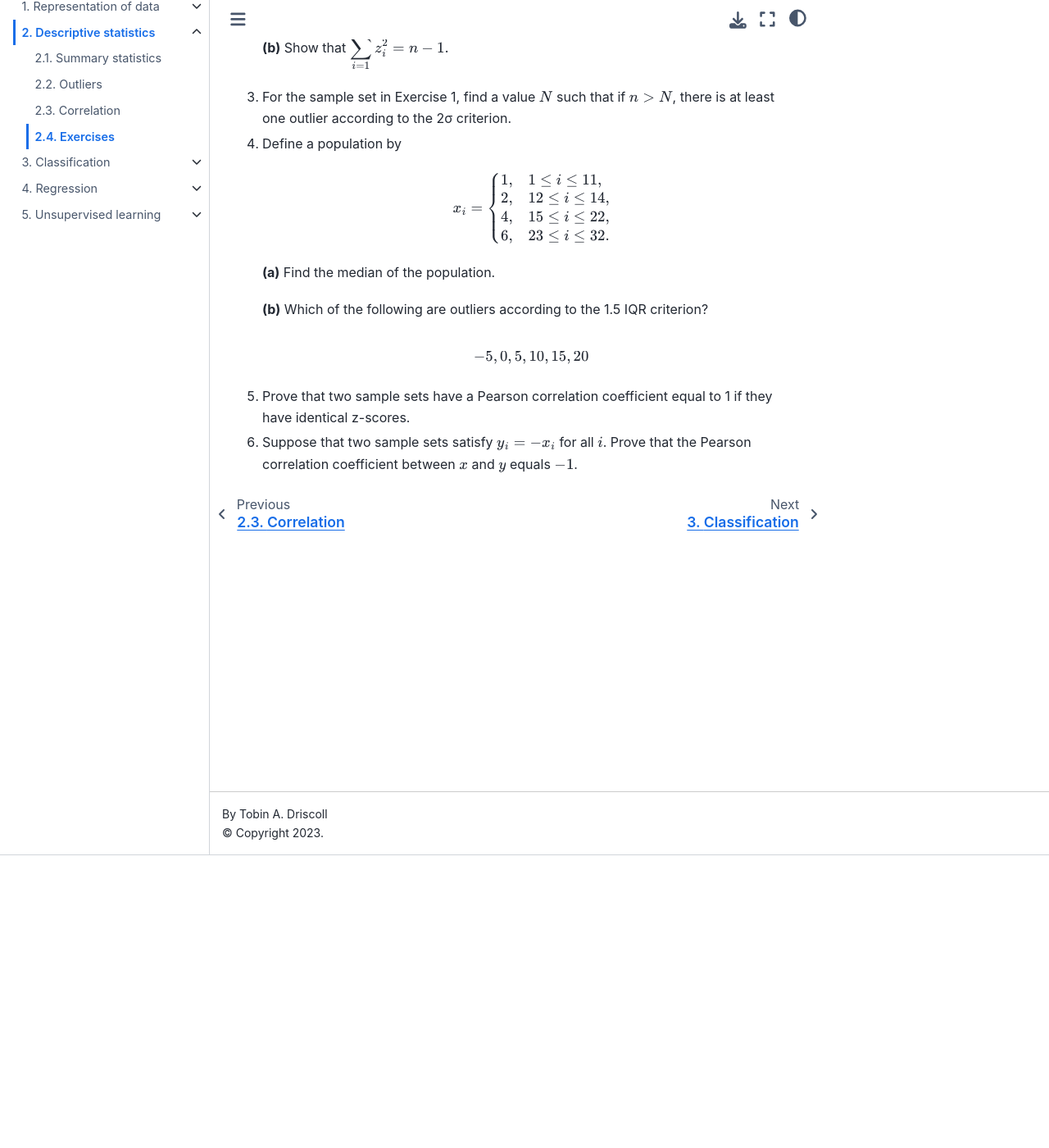
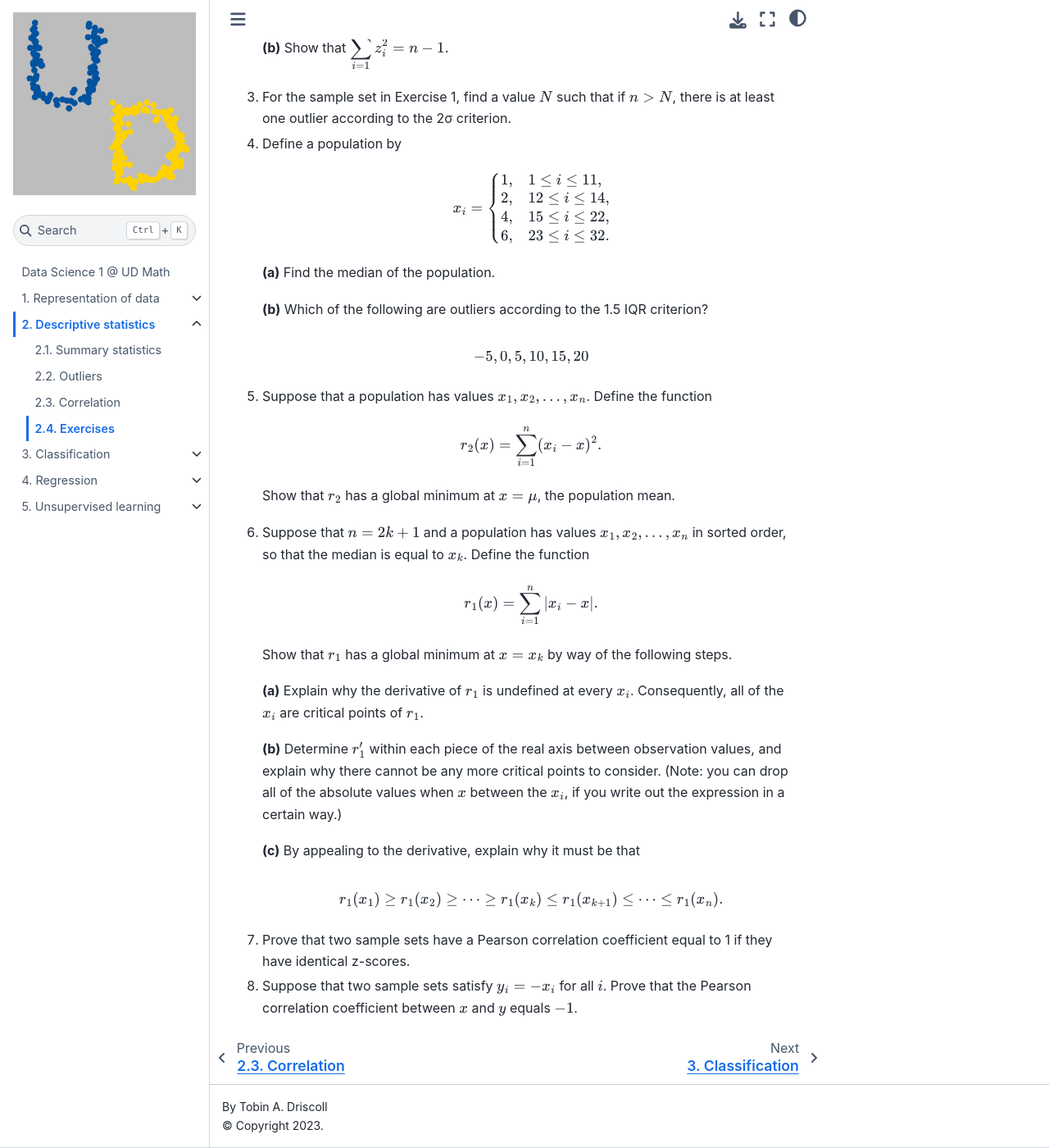
Before and after one commit to UD-Math-Data-Science-1/notes, a Jupyter Book: the page built from statistics/exercises.md, in a window 1280 px wide and 1400 px high, scrolled down 357 px. Shown: the whole window at 82% size. Built offline with Jupyter Book 1.0.4 settings and Sphinx 7.4.7 and the Sphinx Book theme 1.1.4, drawn with Linux system fonts in a browser that asks for light colours; pages that are not in the unit, such as notebooks, are missing from menus.

Commit message:
add stats exercises

```diff
--- a/statistics/exercises.md
+++ b/statistics/exercises.md
@@ -29,6 +29,33 @@ For these exercises, you may of course use computer help to work on a problem, b
 
     $$-5,0,5,10,15,20$$
 
-5. Prove that two sample sets have a Pearson correlation coefficient equal to 1 if they have identical z-scores.
+5. Suppose that a population has values $x_1,x_2,\ldots,x_n$. Define the function
 
-6. Suppose that two sample sets satisfy $y_i=-x_i$ for all $i$. Prove that the Pearson correlation coefficient between $x$ and $y$ equals $-1$.
+    $$
+    r_2(x) = \sum_{i=1}^n (x_i-x)^2.
+    $$
+
+    Show that $r_2$ has a global minimum at $x=\mu$, the population mean.
+
+6. Suppose that $n=2k+1$ and a population has values $x_1,x_2,\ldots,x_{n}$ in sorted order, so that the median is equal to $x_k$. Define the function
+
+    $$
+    r_1(x) = \sum_{i=1}^n |x_i-x|.
+    $$
+
+    Show that $r_1$ has a global minimum at $x=x_k$ by way of the following steps.
+
+    **(a)** Explain why the derivative of $r_1$ is undefined at every $x_i$. Consequently, all of the $x_i$ are critical points of $r_1$.
+
+    **(b)** Determine $r_1'$ within each piece of the real axis between observation values, and explain why there cannot be any more critical points to consider. (Note: you can drop all of the absolute values when $x$ between the $x_i$, if you write out the expression in a certain way.)
+
+    **(c)** By appealing to the derivative, explain why it must be that
+
+    $$
+    r_1(x_1) \ge r_1(x_2) \ge \cdots \ge r_1(x_k) \le r_1(x_{k+1}) \le \cdots \le r_1(x_n).
+    $$
+
+
+7. Prove that two sample sets have a Pearson correlation coefficient equal to 1 if they have identical z-scores.
+
+8. Suppose that two sample sets satisfy $y_i=-x_i$ for all $i$. Prove that the Pearson correlation coefficient between $x$ and $y$ equals $-1$.
```
